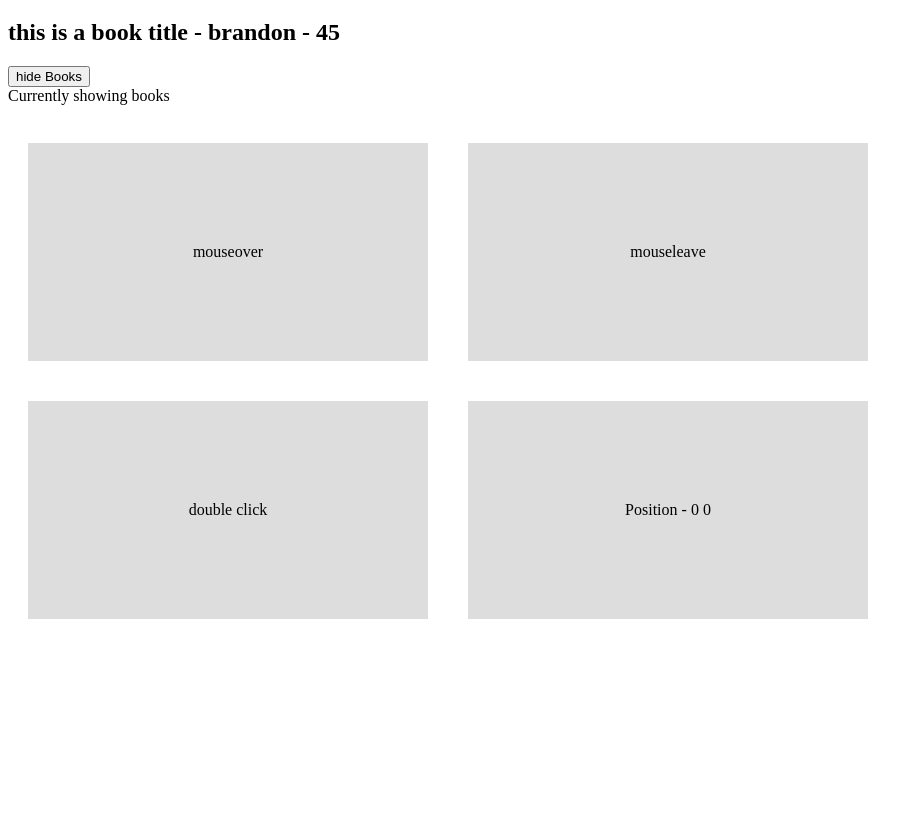
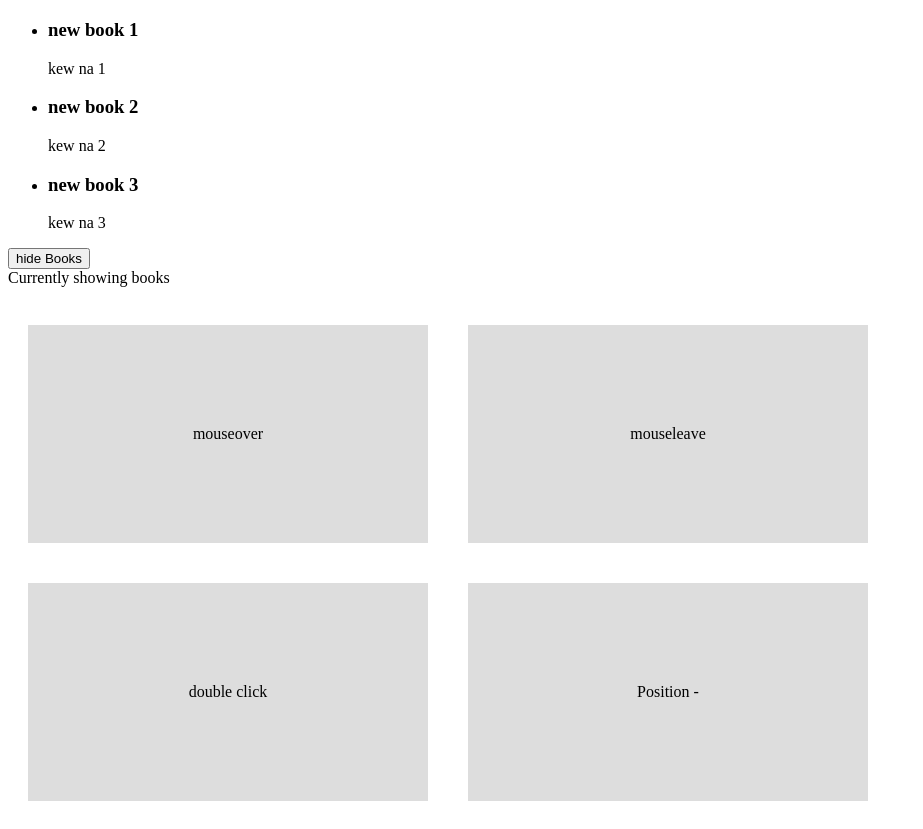
Before and after one commit to riaz4519/vue-basic-u-2, a plain HTML site: page index.html in a window 1280 px wide. Shown: the part 61-890 px from the top of the page, without its empty margins (0-923 px from the left). Before the commit the page ends 800 px from the top, so only its background shows below. Drawn offline with nearby package versions, Linux system fonts and the light colour scheme.

Commit message:
12 after adding v-for

```diff
--- a/app.js
+++ b/app.js
@@ -4,11 +4,12 @@ const  app = Vue.createApp({
     data(){
         return {
             showBooks:true,
-            title:"this is a book title",
-            author : 'brandon ',
-            age : 45,
-            x:0,
-            y:0
+            books:[
+                {title:'new book 1',author:'kew na 1'},
+                {title:'new book 2',author:'kew na 2'},
+                {title:'new book 3',author:'kew na 3'},
+            ]
+
         }
     },
     methods:{
--- a/index.html
+++ b/index.html
@@ -24,7 +24,12 @@
 
 <div id="app">
     <div v-if="showBooks">
-        <h2>{{ title }} - {{ author }} - {{ age}}</h2>
+        <ul>
+            <li v-for="book in books">
+               <h3>{{ book.title }}</h3>
+                <p>{{ book.author }}</p>
+            </li>
+        </ul>
     </div>
     <button @click="toggleShowBooks">
         <span v-if="showBooks">hide Books</span>
```
